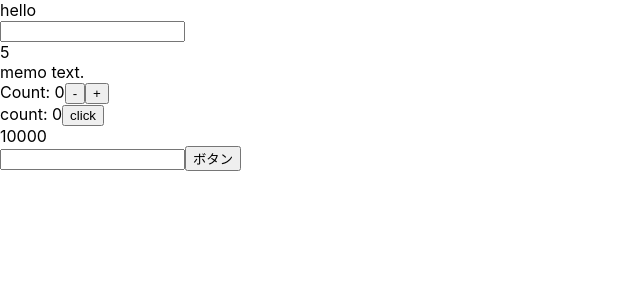
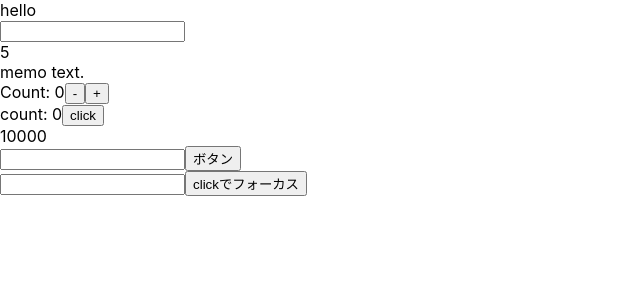
Before and after one commit to Tetsuya-Minase/program-samples, a React (Create React App) app in the folder hooks-sample/: page / in a window 1280 px wide. Shown: the top 300 px of the page, without its empty margins (0-640 px from the left). Built offline with nearby package versions, Linux system fonts and the light colour scheme.

Commit message:
ImperativeHandle

```diff
--- a/hooks-sample/src/App.tsx
+++ b/hooks-sample/src/App.tsx
@@ -7,6 +7,7 @@ import { ReducerComponent } from './samples/Reducer';
 import { CallbackComponent } from './samples/Callback';
 import { MemoComponent } from './samples/Memo';
 import { RefComponent } from './samples/Ref';
+import { ImperativeHandleComponent } from './samples/ImperativeHandle';
 
 function App() {
   return (
@@ -18,6 +19,7 @@ function App() {
       <CallbackComponent />
       <MemoComponent />
       <RefComponent />
+      <ImperativeHandleComponent />
     </>
   );
 }
--- /dev/null
+++ b/hooks-sample/src/samples/ImperativeHandle.tsx
@@ -0,0 +1,26 @@
+import React, { forwardRef, useRef, useImperativeHandle, RefObject } from 'react';
+
+const FancyInput = (props: any, ref: any) => {
+  // refを定義
+  const inputRef: RefObject<HTMLInputElement> = useRef<HTMLInputElement>(null);
+  // 受け取ったrefにfocus関数を追加する
+  useImperativeHandle(ref, () => ({
+    focus: () => inputRef?.current?.focus()
+
+  }));
+  return <input ref={inputRef} />;
+}
+// forwardRefに作った関数を渡す(変数に置かなくても問題なし)
+const FancyInputRef = forwardRef(FancyInput);
+
+export const ImperativeHandleComponent: React.FC = () => {
+  // ここで使うrefを定義
+  const ref: RefObject<HTMLInputElement> = useRef<HTMLInputElement>(null);
+  return (<>
+    {/* refを渡す(このrefにfocus関数が追加される) */}
+    <FancyInputRef ref={ref} />
+    {/* クリックした時にテキストボックスにフォーカスする */}
+    <button onClick={() => ref?.current?.focus()}>clickでフォーカス</button>
+  </>)
+
+};
```
